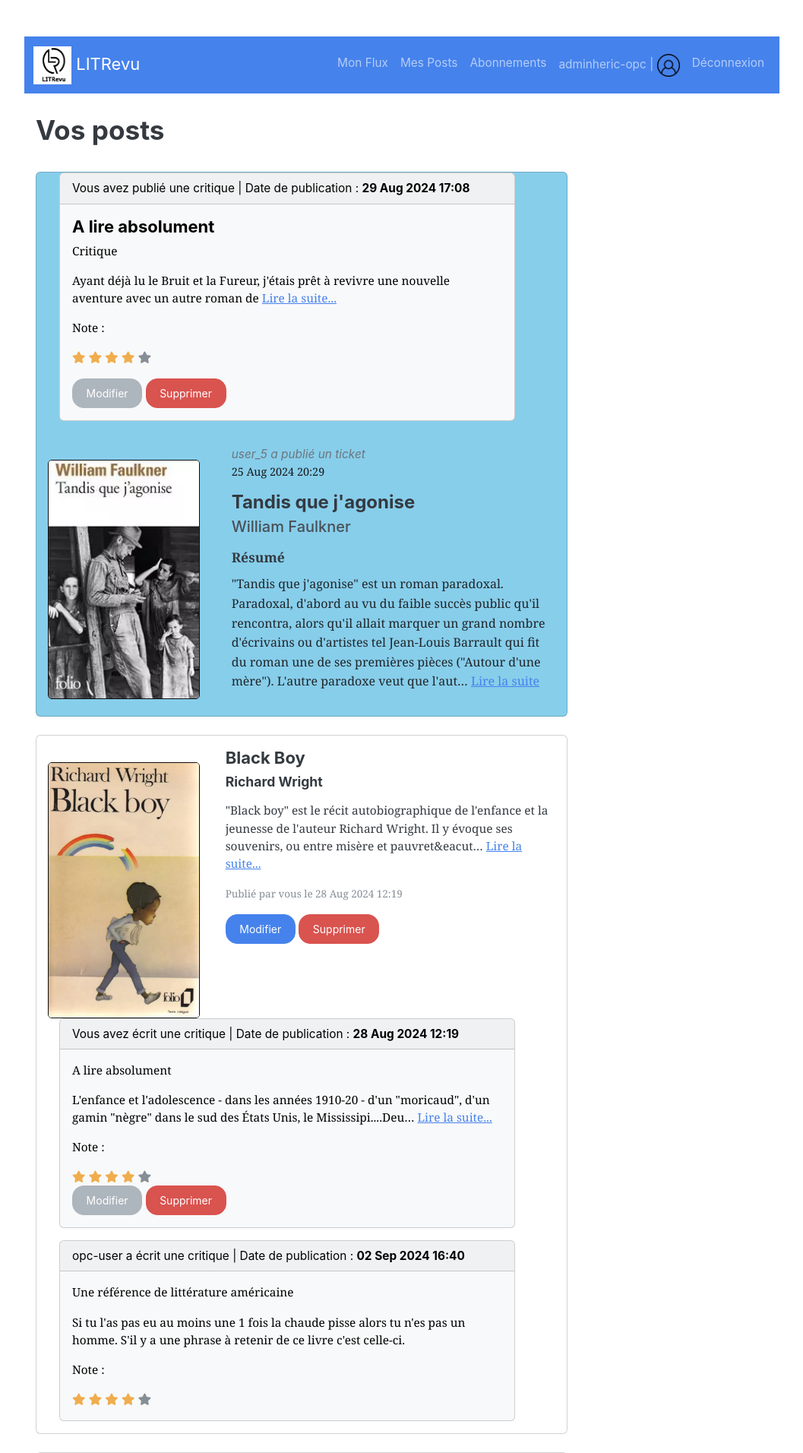
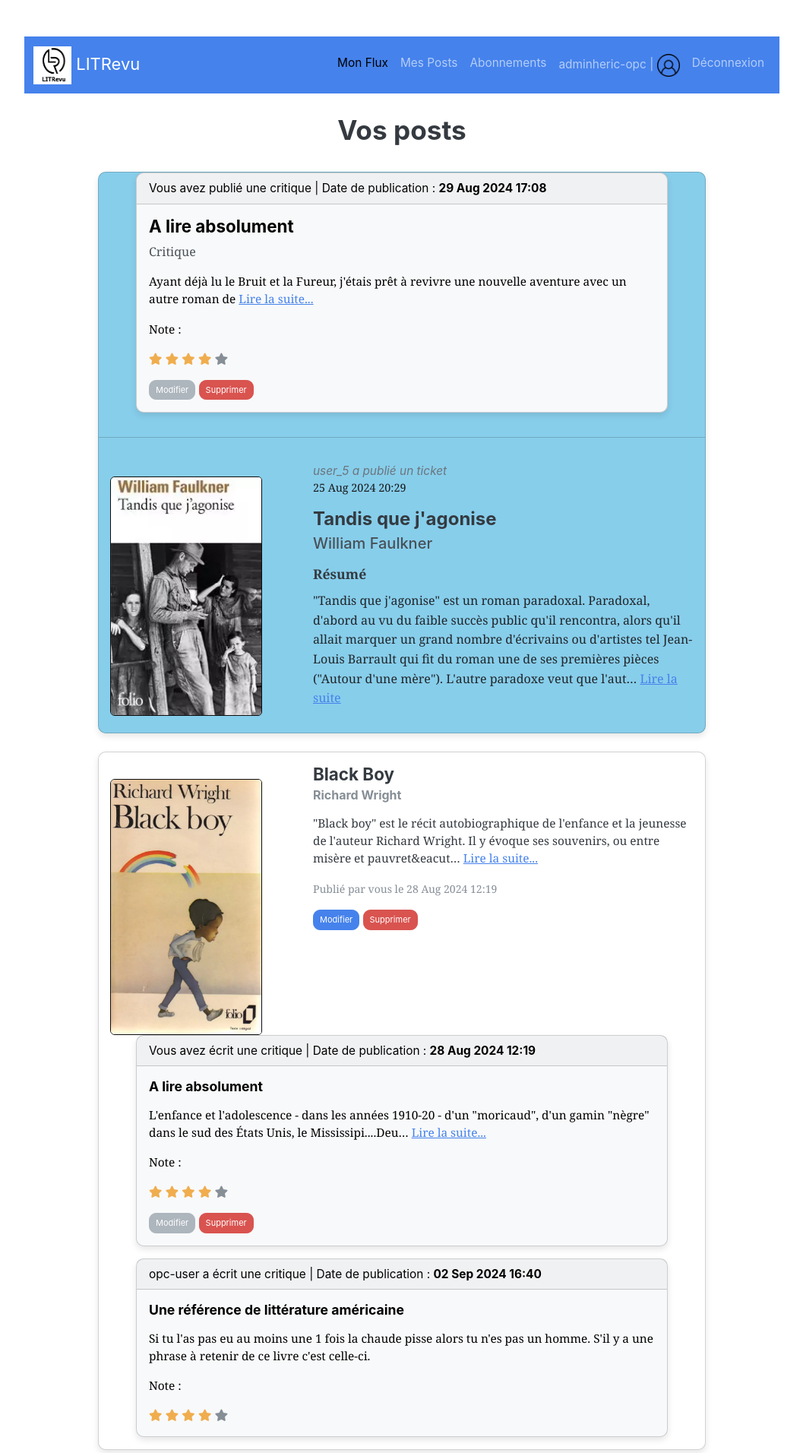
Before and after one commit to hericlibong/Web_Django_App_LitRevu, a Django app: page /feed/posts in a window 1280 px wide. Shown: the top 1912 px of the page at 76% size, without its empty margins (111-1168 px from the left). Run offline with Django 5.2, Linux system fonts and the light colour scheme; a user stored in the database is signed in; data comes from the database, SQL or seed files in the repository; both versions use the stored data as it was after the commit; some libraries are stand-ins or nearby versions.

Commit message:
set gabarit

```diff
--- a/src/WebDjangoApp/settings.py
+++ b/src/WebDjangoApp/settings.py
@@ -37,7 +37,7 @@ INSTALLED_APPS = [
     'django.contrib.contenttypes',
     'django.contrib.sessions',
     'django.contrib.messages',
-    'livereload',
+    # 'livereload',
     'django.contrib.staticfiles',
     'accounts',
     'feed',
@@ -52,7 +52,7 @@ MIDDLEWARE = [
     'django.contrib.auth.middleware.AuthenticationMiddleware',
     'django.contrib.messages.middleware.MessageMiddleware',
     'django.middleware.clickjacking.XFrameOptionsMiddleware',
-    'livereload.middleware.LiveReloadScript',
+    # 'livereload.middleware.LiveReloadScript',
 ]
 
 ROOT_URLCONF = 'WebDjangoApp.urls'
--- a/src/accounts/static/css/styles.css
+++ b/src/accounts/static/css/styles.css
@@ -101,3 +101,28 @@ html, body {
   border-bottom: 1px solid #0e0f0f; /* couleur par défaut de Bootstrap pour les bordures */
   border-radius: 0; /* Supprime les coins arrondis */
 }
+
+.nav-item {
+  color: white;
+}
+
+.card {
+  border-radius: 10px;
+  box-shadow: 0 4px 8px rgba(0, 0, 0, 0.1);
+}
+
+.card-title {
+  font-weight: bold;
+  font-size: 1.4rem;
+}
+
+.card-subtitle {
+  font-size: 1rem;
+  color: #6c757d; /* Couleur pour texte secondaire */
+}
+
+.card-text {
+  font-size: 1rem;
+  line-height: 1.5;
+  color: #495057; /* Couleur pour le corps du texte */
+}
--- a/src/accounts/views.py
+++ b/src/accounts/views.py
@@ -39,6 +39,7 @@ def signup(request):
             if user is not None:
                 auth_login(request, user)
                 return redirect('feed:feed')  # Redirection mise à jour
+
     else:
         form = SignUpForm()
     return render(request, 'accounts/signup.html', {'form': form})
--- a/src/feed/templates/feed/posts_list.html
+++ b/src/feed/templates/feed/posts_list.html
@@ -3,7 +3,7 @@
 {% block content %}
 <br>
 <div class="container">
-    <div>
+    <div class="text-center">
         <h2>Vos posts</h2>
     </div>
     <br>
@@ -11,18 +11,18 @@
         {% for item in items %}
             {% if item.content_type == "ticket" %}
             <!-- Billet d'un utilisateur -->
-                <div class="card mb-4" style="max-width: 700px;">
+                <div class="card mb-4 mx-auto" style="max-width: 800px;">
                     <div class="row g-0">
                         <div class="col-md-4">
                             {% if item.image %}
-                                <img src="{{ item.image.url }}" class="card-img" alt="{{ item.title }}">
+                                <img src="{{ item.image.url }}" class="card-img img-fluid rounded-start" alt="{{ item.title }}">
                             {% endif %}
                         </div>
                         <div class="col-md-8">
                             <div class="card-body">
                                 <h5 class="card-title">{{ item.title }}</h5>
-                                <h6 class="card-title">{{ item.author }}</h6>
-                                <p class="card-text">
+                                <h6 class="card-subtitle text-muted">{{ item.author }}</h6>
+                                <p class="card-text mt-2">
                                     <div id="shortDescription{{ forloop.counter }}">{{ item.description|truncatechars:200|safe }}
                                         {% if item.description|length > 200 %}
                                         <a href="#" data-index="{{ forloop.counter }}" class="toggleDescription">Lire la suite...</a>
@@ -33,16 +33,20 @@
                                         <a href="#" data-index="{{ forloop.counter }}" class="toggleDescription">Réduire</a>
                                     </div>
                                 </p>
-                                <p class="card-text"><small class="text-muted"> Publié par {% if item.user == request.user %} vous{% else %} {{ item.user }}{% endif %} le {{ item.time_created|date:"d M Y H:i" }}</small></p>
-                                <a href="{% url 'feed:edit_ticket' item.id %}" class="btn btn-primary">Modifier</a>
-                                <a href="{% url 'feed:delete_ticket' item.id %}" class="btn btn-danger">Supprimer</a>
+                                <p class="card-text">
+                                    <small class="text-muted"> Publié par {% if item.user == request.user %}vous{% else %}{{ item.user }}{% endif %} le {{ item.time_created|date:"d M Y H:i" }}</small>
+                                </p>
+                                <div class="mt-3">
+                                    <a href="{% url 'feed:edit_ticket' item.id %}" class="btn btn-primary btn-sm">Modifier</a>
+                                    <a href="{% url 'feed:delete_ticket' item.id %}" class="btn btn-danger btn-sm">Supprimer</a>
+                                </div>
                             </div>
                         </div>
                     </div>
 
                     <!-- Critiques associées à ce billet -->
                     {% for review in item.review_set.all %}
-                    <div class="card text-bg-light mb-3" style="max-width: 600px; margin-left: 30px;">
+                    <div class="card text-bg-light mb-3 mx-auto" style="max-width: 700px;">
                         <div class="card-header">
                             {% if review.user == request.user %}
                                 Vous avez écrit une critique
@@ -52,8 +56,8 @@
                             | Date de publication : <strong>{{ review.time_created|date:"d M Y H:i" }}</strong>
                         </div>
                         <div class="card-body">
-                            <p>{{ review.headline }}</p>
-                            <p>
+                            <h6>{{ review.headline }}</h6>
+                            <p class="card-text">
                                 <div id="shortReview{{ forloop.parentloop.counter }}{{ forloop.counter }}">{{ review.body|truncatechars:200|safe }}
                                     {% if review.body|length > 200 %}
                                     <a href="#" data-index="{{ forloop.parentloop.counter }}{{ forloop.counter }}" class="toggleReview">Lire la suite...</a>
@@ -64,15 +68,19 @@
                                     <a href="#" data-index="{{ forloop.parentloop.counter }}{{ forloop.counter }}" class="toggleReview">Réduire</a>
                                 </div>
                             </p>
+                            <div>
                                 <p>Note :</p>
                                 <div>
                                     {% for star in stars %}
                                     <i class="fa fa-star {% if review.rating >= star %}text-warning{% else %}text-muted{% endif %}"></i>
                                     {% endfor %}
                                 </div>
+                            </div>
                             {% if review.user == request.user %}
-                                <a href="{% url 'feed:edit_review' review.id %}" class="btn btn-secondary">Modifier</a>
-                                <a href="{% url 'feed:delete_review' review.id %}" class="btn btn-danger">Supprimer</a>
+                                <div class="mt-3">
+                                    <a href="{% url 'feed:edit_review' review.id %}" class="btn btn-secondary btn-sm">Modifier</a>
+                                    <a href="{% url 'feed:delete_review' review.id %}" class="btn btn-danger btn-sm">Supprimer</a>
+                                </div>
                             {% endif %}
                         </div>
                     </div>
@@ -83,8 +91,8 @@
 
             {% else %}
             <!-- Critique/réponse à billet d'un utilisateur -->
-                <div class="card mb-4" style="max-width: 700px; background-color: skyblue;">
-                    <div class="card text-bg-light mb-3" style="max-width: 600px; margin-left: 30px;">
+                <div class="card mb-4 mx-auto" style="max-width: 800px; background-color: skyblue;">
+                    <div class="card text-bg-light mb-3 mx-auto" style="max-width: 700px;">
                         <div class="card-header">
                             {% if item.user == request.user %}
                                 Vous avez
@@ -108,27 +116,30 @@
                                     <a href="#" data-index="{{ forloop.counter }}" class="toggleReview">Réduire</a>
                                 </div>
                             </p>
+                            <div>
                                 <p>Note :</p>
                                 <div class="mt-2">
                                     {% for star in stars %}
                                     <i class="fa fa-star {% if item.rating >= star %}text-warning{% else %}text-muted{% endif %}"></i>
                                     {% endfor %}
                                 </div>
+                            </div>
 
                             {% if item.user == request.user %}
                             <div class="mt-3">
-                                <a href="{% url 'feed:edit_review' item.id %}" class="btn btn-secondary">Modifier</a>
-                                <a href="{% url 'feed:delete_review' item.id %}" class="btn btn-danger">Supprimer</a>
+                                <a href="{% url 'feed:edit_review' item.id %}" class="btn btn-secondary btn-sm">Modifier</a>
+                                <a href="{% url 'feed:delete_review' item.id %}" class="btn btn-danger btn-sm">Supprimer</a>
                             </div>
                             {% endif %}
                         </div>
                     </div>
 
                     <!-- Ticket associé à cette critique -->
-                    <div class="row no-gutters">
+                     <hr>
+                    <div class="row g-0">
                         <div class="col-md-4">
                             {% if item.ticket.image %}
-                                <img src="{{ item.ticket.image.url }}" class="card-img" alt="{{ item.ticket.title }}">
+                                <img src="{{ item.ticket.image.url }}" class="card-img img-fluid rounded-start" alt="{{ item.ticket.title }}">
                             {% endif %}
                         </div>
                         <div class="col-md-8">
@@ -138,7 +149,7 @@
                                 </em>
                                 <p class="ticket-date">{{ item.ticket.time_created|date:"d M Y H:i" }}</p>
                                 <h5 class="ticket-title">{{ item.ticket.title }}</h5>
-                                <h5 class="ticket-author">{{ item.ticket.author }}</h5>
+                                <h6 class="ticket-author">{{ item.ticket.author }}</h6>
                                 <p class="description-title">Résumé</p>
                                 <div id="shortDescription{{ forloop.counter }}" class="ticket-description">
                                     {{ item.ticket.description|truncatechars:400|safe }}
--- a/src/templates/base.html
+++ b/src/templates/base.html
@@ -32,7 +32,7 @@
                     <ul class="navbar-nav ms-auto">
                         {% if user.is_authenticated %}
                         <li class="nav-item">
-                            <a class="nav-link" href="{% url 'feed:feed' %}">Mon Flux</a>
+                            <a class="nav-link" href="{% url 'feed:feed' %}" style="color: black;">Mon Flux</a>
                         </li>
                         <li class="nav-item">
                             <a class="nav-link" href="{% url 'feed:posts' %}">Mes Posts</a>
```
Also changed, not shown: src/accounts/templates/accounts/login.html (+8 -1 lines), src/accounts/templates/accounts/signup.html (+7 -1 lines), src/db.sqlite3. Lines whose indentation alone changed are shown as unchanged.
